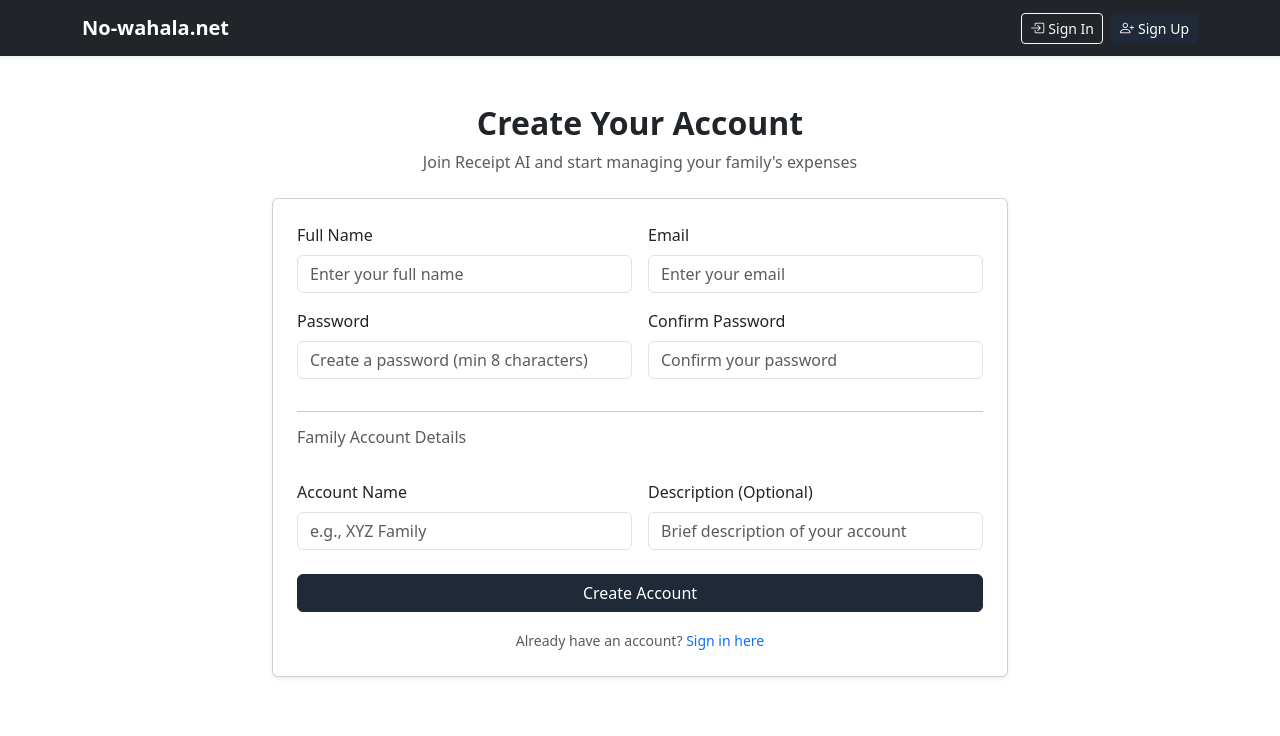
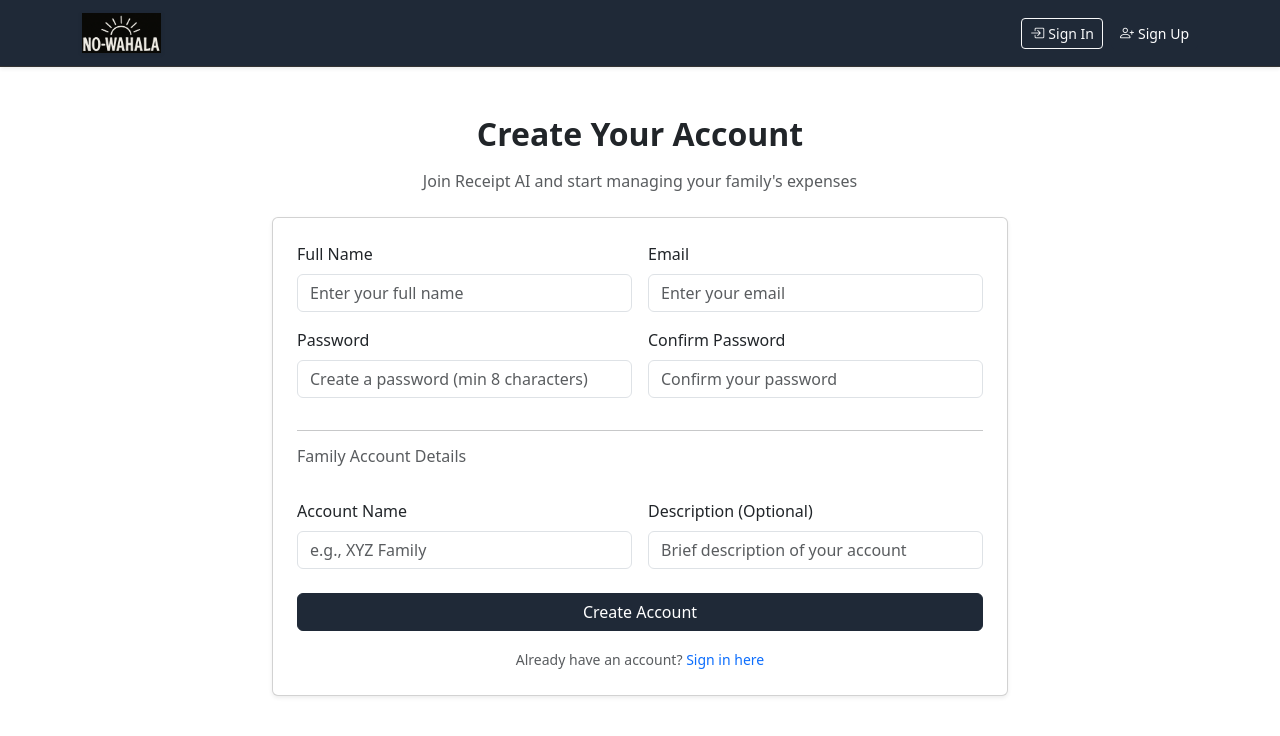
Before and after one commit to keresifon/receipt-ai, a Next.js app: page /auth/signup in a window 1280 px wide. Shown: the top 736 px of the page. Built offline with nearby package versions, Linux system fonts and the light colour scheme; no server answers.

Commit message:
add logo

```diff
--- a/app/api/test-invite/route.ts
+++ /dev/null
@@ -1,84 +0,0 @@
-import { NextRequest, NextResponse } from 'next/server'
-import { getServerSession } from 'next-auth'
-import { authOptions } from '@/lib/auth'
-import clientPromise from '@/lib/mongodb'
-import { ObjectId } from 'mongodb'
-
-export async function POST(req: NextRequest) {
-  try {
-    const session = await getServerSession(authOptions)
-
-    if (!session?.user) {
-      return NextResponse.json({ detail: 'Unauthorized' }, { status: 401 })
-    }
-
-    const { email } = await req.json()
-
-    if (!email) {
-      return NextResponse.json({ detail: 'Email is required' }, { status: 400 })
-    }
-
-    const client = await clientPromise
-    const db = client.db(process.env.MONGODB_DB || 'expenses')
-    const users = db.collection('users')
-    const accounts = db.collection('accounts')
-    const accountMembers = db.collection('account_members')
-    const invites = db.collection('account_invites')
-
-    // Check if user exists
-    const existingUser = await users.findOne({ email: email.toLowerCase() })
-
-    // Check if user is already a member of this account
-    let existingMembership = null
-    if (existingUser) {
-      existingMembership = await accountMembers.findOne({
-        accountId: new ObjectId(session.user.accountId),
-        userId: existingUser._id
-      })
-    }
-
-    // Check if invite already exists
-    const existingInvite = await invites.findOne({
-      accountId: new ObjectId(session.user.accountId),
-      email: email.toLowerCase()
-    })
-
-    // Get account info
-    const account = await accounts.findOne({ _id: new ObjectId(session.user.accountId) })
-
-    return NextResponse.json({
-      email: email.toLowerCase(),
-      existingUser: existingUser ? {
-        id: existingUser._id.toString(),
-        name: existingUser.name,
-        email: existingUser.email
-      } : null,
-      existingMembership: existingMembership ? {
-        role: existingMembership.role,
-        joinedAt: existingMembership.joinedAt
-      } : null,
-      existingInvite: existingInvite ? {
-        status: existingInvite.status,
-        role: existingInvite.role,
-        invitedAt: existingInvite.invitedAt
-      } : null,
-      account: account ? {
-        id: account._id.toString(),
-        name: account.name,
-        description: account.description
-      } : null,
-      sessionUser: {
-        id: session.user.id,
-        email: session.user.email,
-        role: session.user.role,
-        accountId: session.user.accountId
-      }
-    })
-  } catch (error: any) {
-    console.error('Test invite error:', error)
-    return NextResponse.json({
-      detail: 'Server error',
-      error: error.message
-    }, { status: 500 })
-  }
-}
--- a/app/auth/signin/page.tsx
+++ b/app/auth/signin/page.tsx
@@ -41,7 +41,7 @@ export default function SignInPage() {
       <div className="row justify-content-center">
         <div className="col-12 col-md-6 col-lg-4">
           <div className="text-center mb-4">
-            <h1 className="h2 fw-bold">Welcome Back</h1>
+            <h1 className="h2 fw-bold mb-3">Welcome Back</h1>
             <p className="text-muted">Sign in to your Receipt AI account</p>
           </div>
 
--- a/app/auth/signup/page.tsx
+++ b/app/auth/signup/page.tsx
@@ -123,7 +123,7 @@ export default function SignUpPage() {
       <div className="row justify-content-center">
         <div className="col-12 col-lg-8">
           <div className="text-center mb-4">
-            <h1 className="h2 fw-bold">
+            <h1 className="h2 fw-bold mb-3">
               {isInvitation ? 'Join Family Account' : 'Create Your Account'}
             </h1>
             <p className="text-muted">
--- a/app/components/Navigation.tsx
+++ b/app/components/Navigation.tsx
@@ -5,6 +5,28 @@ import { useSession, signOut } from 'next-auth/react'
 
 export default function Navigation() {
   const { data: session, status } = useSession()
+
+  // Add custom styles for hover effects
+  const navLinkStyle = {
+    transition: 'color 0.2s ease',
+    cursor: 'pointer'
+  }
+
+  const navLinkHoverStyle = {
+    color: '#17a2b8 !important'
+  }
+
+  // Custom navbar styles to override Bootstrap defaults
+  const navbarStyle = {
+    backgroundColor: '#000000 !important',
+    borderBottom: '1px solid #333',
+    color: '#ffffff'
+  }
+
+  // Additional styles to ensure proper colors
+  const navbarBrandStyle = {
+    color: '#ffffff !important'
+  }
 
   const handleSignOut = async () => {
     try {
@@ -21,10 +43,20 @@ export default function Navigation() {
   }
 
   return (
-    <nav className="navbar navbar-expand-lg navbar-dark bg-dark shadow-sm">
+    <nav className="navbar navbar-expand-lg shadow-sm" style={navbarStyle}>
       <div className="container">
-        <a className="navbar-brand fw-bold text-white" href="/">
-          No-wahala.net
+        <a className="navbar-brand d-flex align-items-center" href="/" style={navbarBrandStyle}>
+          <img
+            src="/no-wahala.png?v=2"
+            alt="No-wahala.net Logo"
+            height="40"
+            className="me-2"
+            style={{
+              maxHeight: '40px',
+              width: 'auto',
+              filter: 'drop-shadow(0 1px 2px rgba(0,0,0,0.1))'
+            }}
+          />
         </a>
 
         <button
@@ -49,19 +81,19 @@ export default function Navigation() {
               </div>
             ) : session ? (
               <>
-                <Link href="/dashboard" className="nav-link text-light fw-semibold">
+                <Link href="/dashboard" className="nav-link text-light fw-semibold" style={navLinkStyle}>
                   <i className="bi bi-graph-up me-1"></i>
                   Dashboard
                 </Link>
-                <Link href="/upload" className="nav-link text-light fw-semibold">
+                <Link href="/upload" className="nav-link text-light fw-semibold" style={navLinkStyle}>
                   <i className="bi bi-upload me-1"></i>
                   Upload
                 </Link>
-                <Link href="/records" className="nav-link text-light fw-semibold">
+                <Link href="/records" className="nav-link text-light fw-semibold" style={navLinkStyle}>
                   <i className="bi bi-list-ul me-1"></i>
                   Records
                 </Link>
-                <Link href="/account" className="nav-link text-light fw-semibold">
+                <Link href="/account" className="nav-link text-light fw-semibold" style={navLinkStyle}>
                   <i className="bi bi-person-circle me-1"></i>
                   Account
                 </Link>
--- a/app/dashboard/page.tsx
+++ b/app/dashboard/page.tsx
@@ -113,7 +113,7 @@ export default function DashboardPage() {
   return (
     <div className="container-fluid py-4">
       <div className="text-center mb-4">
-        <h1 className="display-4 fw-bold">Spending Dashboard</h1>
+        <h1 className="display-4 fw-bold mb-3">Spending Dashboard</h1>
         <p className="lead text-muted">
           Track your expenses and analyze spending patterns
           <span className="d-block small text-muted mt-1">
--- a/app/page.tsx
+++ b/app/page.tsx
@@ -41,7 +41,7 @@ export default function HomePage() {
         <div className="container">
           <div className="row align-items-center">
             <div className="col-lg-6">
-              <h1 className="display-4 fw-bold mb-4">
+              <h1 className="display-4 fw-bold mb-3">
                 Smart Family Receipt Management
               </h1>
               <p className="lead mb-4">
```
Also changed, not shown: img/no-wahala.png (added), public/no-wahala.png (added).
